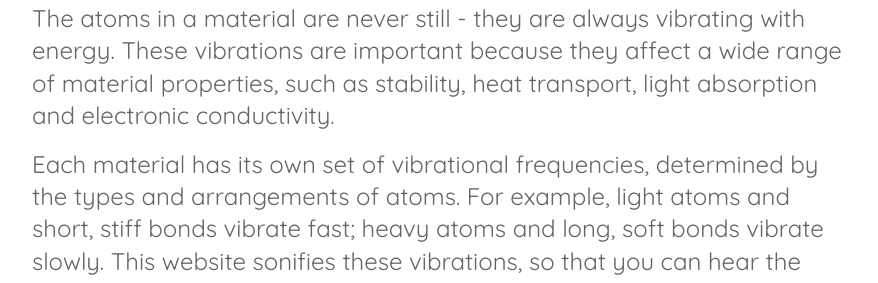
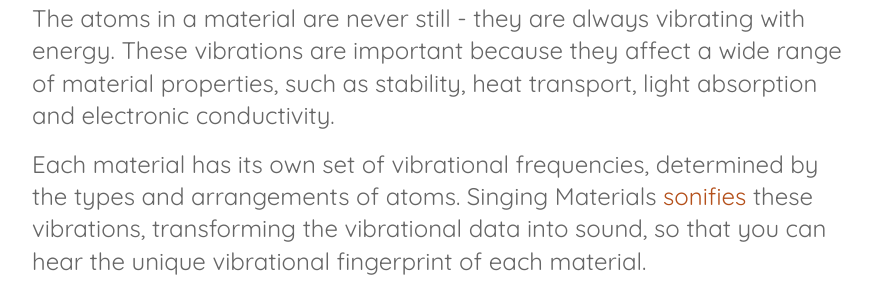
Before and after one commit to lucydot/SingingMaterialsSite, a plain HTML site: page site/about.html in a window 1280 px wide. Shown: the part 166-449 px from the top of the page, without its empty margins (200-1078 px from the left). Drawn offline with Linux system fonts and the light colour scheme.

Commit message:
Update about.html

```diff
--- a/site/about.html
+++ b/site/about.html
@@ -26,8 +26,8 @@
     <p>The atoms in a material are never still - they are always vibrating with energy.
       These vibrations are important because they affect a wide range of material properties, such as stability, heat transport, light absorption and electronic conductivity.</p>
 
-    <p>Each material has its own set of vibrational frequencies, determined by the types and arrangements of atoms. For example, light atoms and short, stiff bonds vibrate fast;
-      heavy atoms and long, soft bonds vibrate slowly. This website <it>sonifies</it> these vibrations, so that you can hear the unique vibrational fingerprint of each material.</p>
+    <p>Each material has its own set of vibrational frequencies, determined by the types and arrangements of atoms.
+      Singing Materials <a href="https://en.wikipedia.org/wiki/Sonification">sonifies</a> these vibrations, transforming the vibrational data into sound, so that you can hear the unique vibrational fingerprint of each material.</p>
 
     <h2>What you are hearing</h2>
     <p>Materials vibrate around a trillion times a second (terahertz, THz), which is well above anything a human
```
